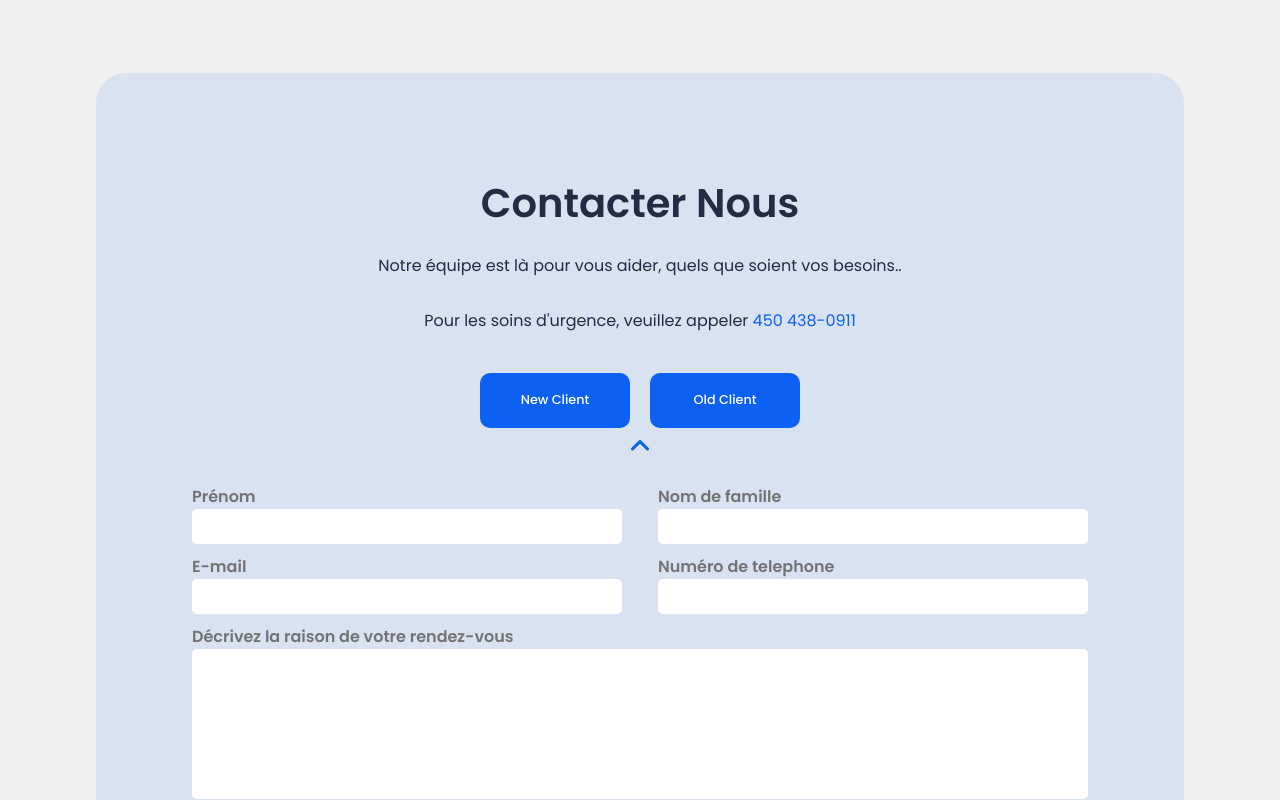
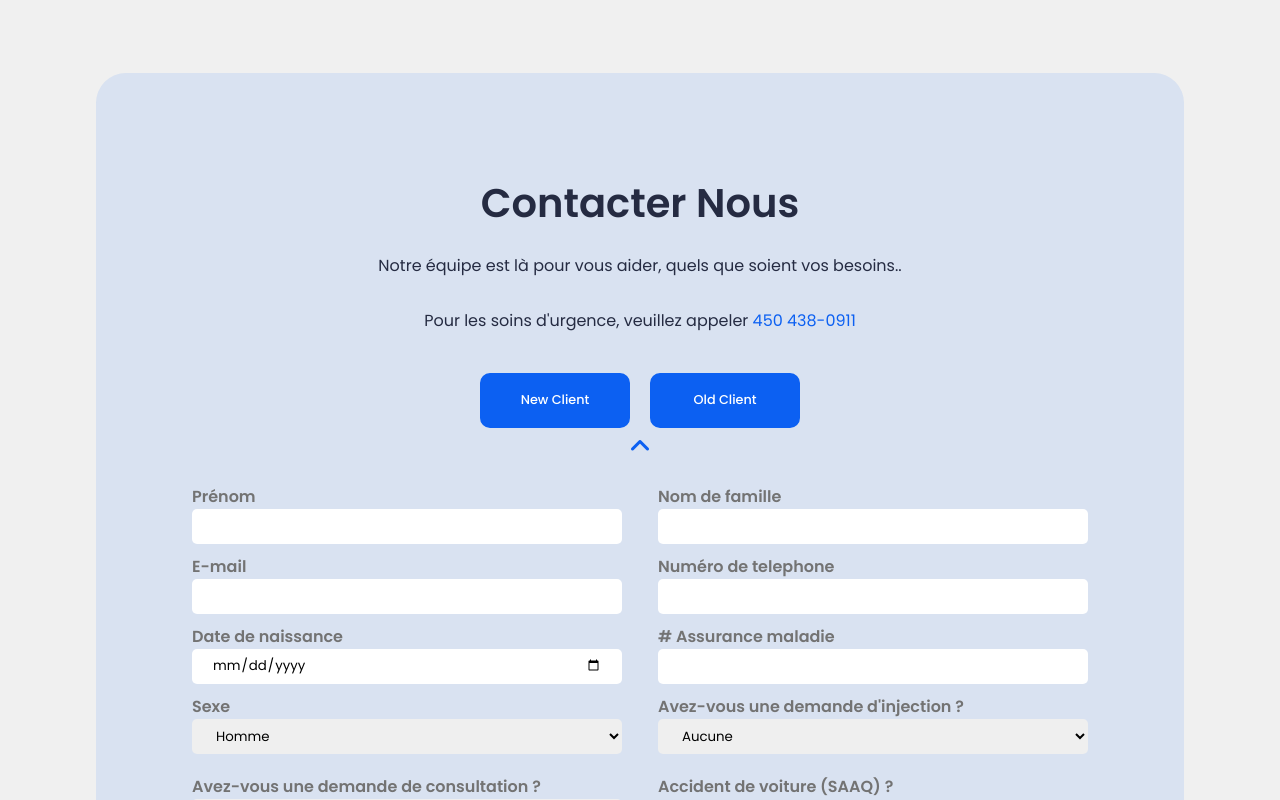
Before and after one commit to GabGo51/cms-website, a React (Create React App) app: page / in a window 1280 px wide. Both pictures are taken after a click on the button "New Client". Shown: the part 2537-3337 px from the top of the page. Built offline with nearby package versions, Linux system fonts and the light colour scheme.

Commit message:
completed new client form

```diff
--- a/src/components/Form.js
+++ b/src/components/Form.js
@@ -2,14 +2,14 @@ import React from "react";
 import { styled } from "styled-components";
 import { useState, useRef } from "react";
 import emailjs from "@emailjs/browser";
-import loadingCircle from "../img/loading.gif"
+import loadingCircle from "../img/loading.gif";
 
 const Form = () => {
   const Cmsform = useRef();
   const [neww, setNeww] = useState(false);
   const [old, setOld] = useState(false);
   const [loading, setLoading] = useState(false);
-  const [sent, setSent] = useState(false)
+  const [sent, setSent] = useState(false);
 
   const toggleNew = () => {
     setNeww(!neww);
@@ -26,61 +26,51 @@ const Form = () => {
     //do an if statement depending on the state and use a different template
     e.preventDefault();
     setLoading(true);
-    setTimeout(()=>{
-      setLoading(false)
-      setSent(true)
-      setNeww(false)
-      setOld(false)
 
-      setTimeout(()=>{
-        setSent(false)
-      }, 5000)
-    }, 2000)
-
-    // if (neww) {
-    //   emailjs
-    //     .sendForm(
-    //       "service_ur9h7eg",
-    //       "template_m0t003h",
-    //       Cmsform.current,
-    //       "IIjHDJtlZvXNDz5yE"
-    //     )
-    //     .then(
-    //       function (response) {
-    //         setLoading(false);
-    //         setNeww(false)
-    //         console.log("SUCCESS!", response.status, response.text);
-    //         console.log("new");
-    //         Cmsform.current.reset();
-    //         setSent(true)
-    //       },
-    //       function (error) {
-    //         console.log("FAILED...", error);
-    //       }
-    //     );
-    // }
-    // if (old) {
-    //   emailjs
-    //     .sendForm(
-    //       "service_ur9h7eg",
-    //       "template_5qhwo5l",
-    //       Cmsform.current,
-    //       "IIjHDJtlZvXNDz5yE"
-    //     )
-    //     .then(
-    //       function (response) {
-    //         setLoading(false);
-    //         setOld(false)
-    //         console.log("SUCCESS!", response.status, response.text);
-    //         console.log("old");
-    //         Cmsform.current.reset();
-    //         setSent(true)
-    //       },
-    //       function (error) {
-    //         console.log("FAILED...", error);
-    //       }
-    //     );
-    // }
+    if (neww) {
+      emailjs
+        .sendForm(
+          "service_ur9h7eg",
+          "template_m0t003h",
+          Cmsform.current,
+          "IIjHDJtlZvXNDz5yE"
+        )
+        .then(
+          function (response) {
+            setLoading(false);
+            setNeww(false);
+            console.log("SUCCESS!", response.status, response.text);
+            console.log("new");
+            Cmsform.current.reset();
+            setSent(true);
+          },
+          function (error) {
+            console.log("FAILED...", error);
+          }
+        );
+    }
+    if (old) {
+      emailjs
+        .sendForm(
+          "service_ur9h7eg",
+          "template_5qhwo5l",
+          Cmsform.current,
+          "IIjHDJtlZvXNDz5yE"
+        )
+        .then(
+          function (response) {
+            setLoading(false);
+            setOld(false);
+            console.log("SUCCESS!", response.status, response.text);
+            console.log("old");
+            Cmsform.current.reset();
+            setSent(true);
+          },
+          function (error) {
+            console.log("FAILED...", error);
+          }
+        );
+    }
   };
 
   return (
@@ -103,29 +93,109 @@ const Form = () => {
           className="fa-solid fa-angle-down"
           style={{ transform: neww || old ? "rotate(180deg)" : "rotate(0deg)" }}
         ></i>
-        {sent &&(
+        {sent && (
           <SentMessage>
-            Votre requete est envoyé! Nous allons vous contactez dans les plus bref délai.
+            <p>
+              Votre requete est<span> envoyé </span>! Nous allons vous contactez
+              dans les plus bref délai.
+            </p>
           </SentMessage>
         )}
         {neww && (
           <form neww={neww} ref={Cmsform} onSubmit={handleSubmit}>
             <InputBox>
               <div>
-                <label for="prenom">Prénom</label>
+                <label>Prénom</label>
                 <input required type="text" name="user_name" />
               </div>
               <div>
-                <label for="nomdefamille">Nom de famille</label>
+                <label>Nom de famille</label>
                 <input required type="text" name="user_lname" />
               </div>
               <div>
-                <label for="email">E-mail</label>
+                <label>E-mail</label>
                 <input required type="email" name="user_email" />
               </div>
               <div>
-                <label for="phone">Numéro de telephone</label>
+                <label>Numéro de telephone</label>
                 <input required type="phone" name="user_phone" />
+              </div>
+              <div>
+                <label>Date de naissance</label>
+                <input required type="date" name="user_date" />
+              </div>
+              <div>
+                <label># Assurance maladie</label>
+                <input required type="text" name="user_am" />
+              </div>
+              <div className="select-box">
+                <label> Sexe </label>
+                <select className="select" required name="user_sexe">
+                  <option value="Homme">Homme</option>
+                  <option value="Femme">Femme</option>
+                  <option value="Autres">Autres</option>
+                  <option value="Prefere ne pas mentionné">
+                    Je préfrere ne pas le mentionné{" "}
+                  </option>
+                </select>
+              </div>
+
+              <div className="select-box">
+                <label> Avez-vous une demande d'injection ? </label>
+                <select className="select" required name="user_injection">
+                  <option value="Aucune">Aucune</option>
+                  <option value="Cortisone">Cortisone</option>
+                  <option value="Viscosupléant">Viscosupléant</option>
+                  <option value="Autres">Autres</option>
+                </select>
+              </div>
+              <div className="select-box">
+                <label> Avez-vous une demande de consultation ? </label>
+                <select className="select" required name="user_consultation">
+                  <option value="Aucune">Aucune</option>
+                  <option value="Physio">Physio</option>
+                  <option value="Ostéo">Ostéo</option>
+                  <option value="Kiro">Kiro</option>
+                  <option value="Autres">Autres</option>
+                </select>
+              </div>
+              <div>
+                <label>Accident de voiture (SAAQ) ?</label>
+                <div className="radio">
+                  <label>Oui</label>
+                  <input
+                    type="radio"
+                    id="accidentSAAQOui"
+                    name="user_car"
+                    value="Oui"
+                  />
+                  <label>Non</label>
+                  <input
+                    type="radio"
+                    id="accidentSAAQNon"
+                    name="user_car"
+                    value="Non"
+                  />
+                </div>
+              </div>
+              <div>
+                <label>Accident sportif ?</label>
+                <div className="radio">
+                  <label>Oui</label>
+                  <input
+                    type="radio"
+                    id="accidentSportifYes"
+                    name="user_sport"
+                    value="oui"
+                  />
+                  <label>Non</label>
+                  <input
+                    type="radio"
+                    id="accidentSportifNo"
+                    name="user_sport"
+                    value="Non"
+                  />
+                </div>
               </div>
             </InputBox>
             <div>
@@ -137,7 +207,7 @@ const Form = () => {
             {loading ? (
               <button type="submit" value="Send">
                 {" "}
-                <Loading src={loadingCircle}/>
+                <Loading src={loadingCircle} />
               </button>
             ) : (
               <button type="submit" value="Send">
@@ -151,18 +221,16 @@ const Form = () => {
           <form old={old} ref={Cmsform} onSubmit={handleSubmit}>
             <InputBox>
               <div>
-                <label for="prenom">Prénom</label>
+                <label>Prénom</label>
                 <input required type="text" name="user_name" />
               </div>
               <div>
-                <label for="nomdefamille">Nom de famille</label>
+                <label>Nom de famille</label>
                 <input required type="text" name="user_lname" />
               </div>
             </InputBox>
             <div>
-              <label for="message">
-                Décrivez la raison de votre rendez-vous
-              </label>
+              <label>Décrivez la raison de votre rendez-vous</label>
               <textarea required name="message" />
             </div>
 
@@ -303,18 +371,27 @@ const Box = styled.div`
 
 const ButtonContainer = styled.div`
   display: flex;
-`
+`;
 
 const SentMessage = styled.div`
   margin-top: 50px;
+  padding: 20px;
   background-color: white;
-width: 80%;
+  width: 60%;
   border-radius: 30px;
-height: 100px;
   display: flex;
   align-items: center;
   justify-content: center;
-`
+
+  p{
+    margin-top: 20px;
+  }
+
+  span {
+    color: #1ad334;
+    margin: 0px 5px;
+  }
+`;
 
 const InputBox = styled.div`
   display: flex;
@@ -330,11 +407,30 @@ const InputBox = styled.div`
       flex-basis: 80%;
     }
   }
+
+  .radio {
+    display: flex;
+    align-items: center;
+    width: 100px;
+  }
+  .select-box {
+    display: flex;
+    flex-direction: column;
+    margin-bottom: 20px;
+  }
+  .select {
+    height: 35px;
+    border: none;
+    padding: 5px 20px;
+    border-radius: 5px;
+    &:focus {
+      outline: 2px solid rgba(12, 96, 242, 0.2);
+    }
+  }
 `;
 
 const Loading = styled.img`
-
   scale: 0.25;
-`
+`;
 
 export default Form;
```
Also changed, not shown: package.json (+1 -6 lines), 1 other file (tests, documents, lock files or other folders). Lines whose indentation alone changed are shown as unchanged.
